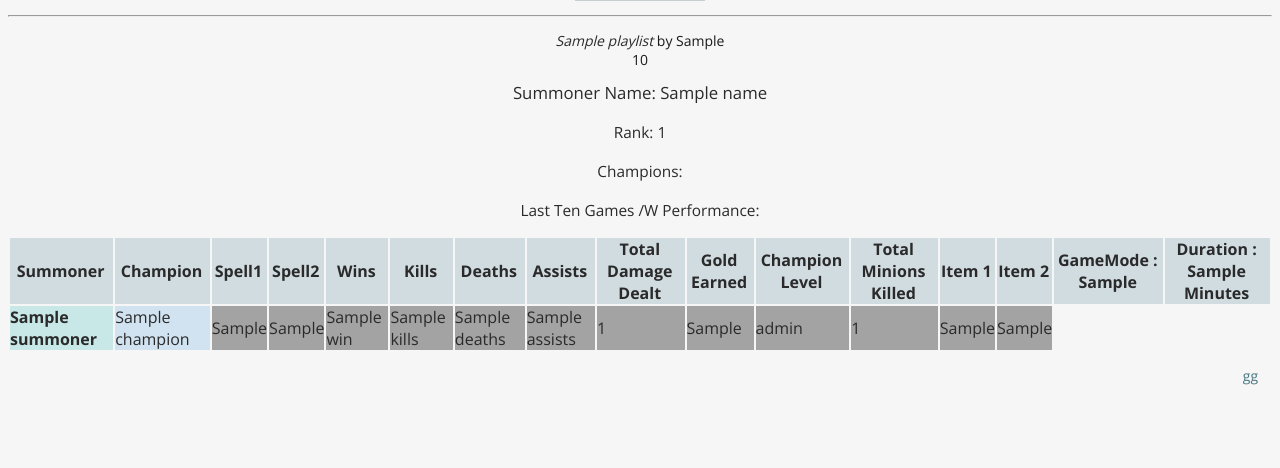
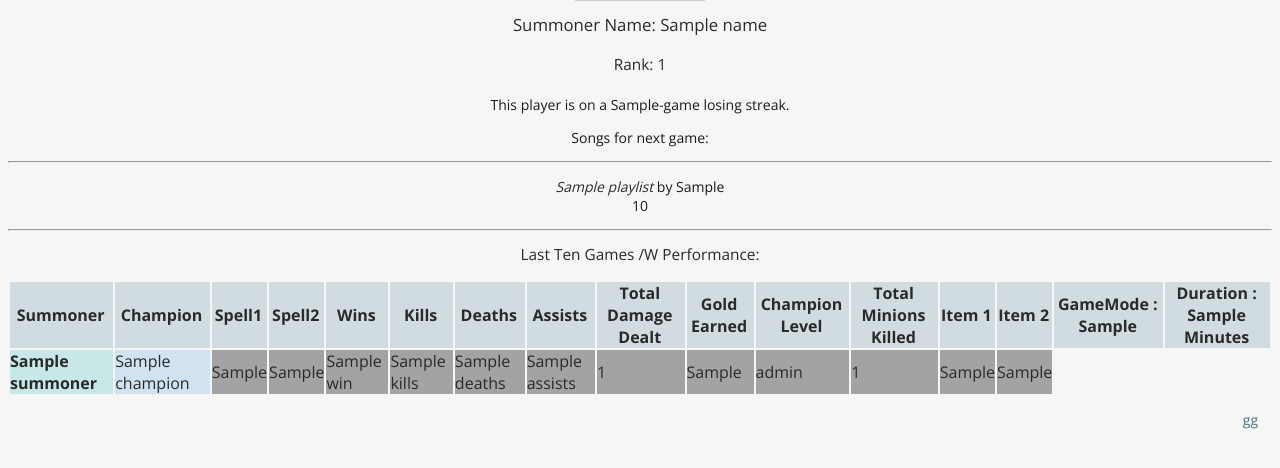
Before and after one commit to lib250/CS411-Project, a Django app: template opclone/autho/templates/data.html in a window 1280 px wide. Shown: the part 277-745 px from the top of the page. Run offline with Django 4.2, Linux system fonts and the light colour scheme; the template is opened without the code that fills it: most values are stand-ins (such as "Sample title", 1, 10 or a date in 2020).

Commit message:
rearranged displayed results

```diff
--- a/opclone/autho/templates/data.html
+++ b/opclone/autho/templates/data.html
@@ -53,20 +53,24 @@
         <button type = "submit">Search</button>
     </form>
 
-
-    {% for track_name, track_artists, track_duration in playlist %}
-        <hr>
-        <p>
-        <em>{{track_name}}</em> by {{track_artists}} <br>
-        {{track_duration}} <br>
-        </p>
-    {% endfor %}
-
     {% if name %}
     <h2>Summoner Name: {{name}} </h2>
         <h4>Rank: {{rank}}</h4>
-        <h4>Champions: </h4>
 
+        {% if s_win %}
+            <p>This player is on a {{s_len}}-game winning streak.</p>
+        {% else %}
+            <p>This player is on a {{s_len}}-game losing streak.</p>
+        {% endif %}
+        <p>Songs for next game:</p>
+        {% for track_name, track_artists, track_duration in playlist %}
+            <hr>
+            <p>
+            <em>{{track_name}}</em> by {{track_artists}} <br>
+            {{track_duration}} <br>
+            </p>
+        {% endfor %}
+        <hr>
         <h3>Last Ten Games /W Performance:</h3>
         {%for i in matches.part %}
         {%for j in matches.gameInfo%}
--- a/opclone/autho/views.py
+++ b/opclone/autho/views.py
@@ -71,8 +71,8 @@ def get_summoner(request):
         # Gets matches using puuid
         my_matches = watcher.match.matchlist_by_puuid(my_region, puuid, 0, 10)
 
-
         last_10_games, streak_win, streak_len = match_creator(name, my_matches, my_region)
+        print('YERRRR', len(last_10_games))
 
         playlist = generate_playlist(streak_win)
 
```
